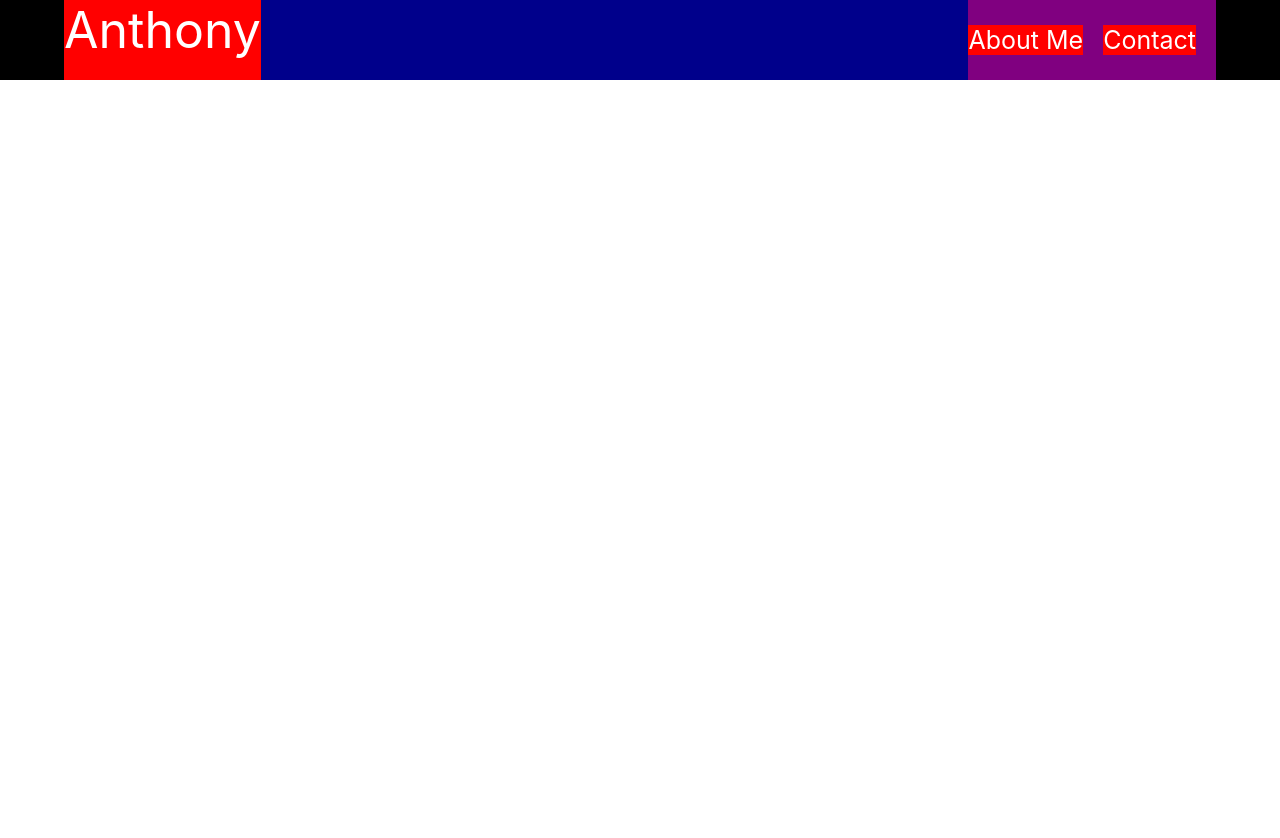
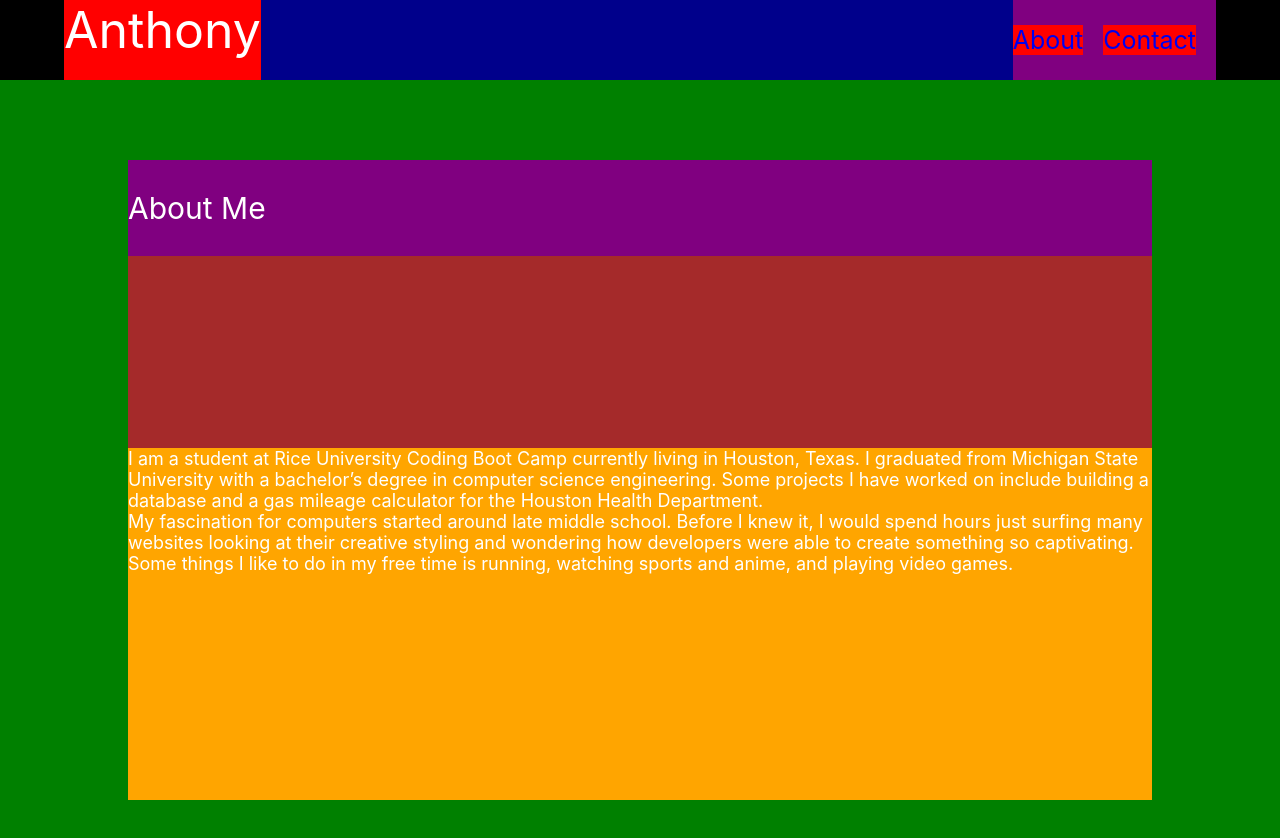
Before and after one commit to acromarti01/react-portfolio-repo, a React (Create React App) app: page / in a window 1280 px wide. Shown: the top 838 px of the page. Before the commit the page ends 800 px from the top, so only its background shows below. Built offline with nearby package versions, Linux system fonts and the light colour scheme.

Commit message:
updated Nav component

```diff
--- a/src/App.js
+++ b/src/App.js
@@ -1,28 +1,6 @@
 import React from "react";
-import { BrowserRouter, Routes, Route } from 'react-router-dom';
+import PortfolioContainer from "./components/PortfolioContainer";
 
-import Home from './pages/AboutMe';
-import Contact from './pages/Contact';
-import Nav from "./components/Nav";
-
-// App is our top-level main component that references other components
-function App() {
-  return (
-    <BrowserRouter>
-
-      <Nav />
-      <Routes>
-        {/* Define routes to render different page components at different paths */}
-        <Route path="/react-portfolio-repo" element={<Home />} />
-        <Route path="/react-portfolio-repo/contact" element={<Contact />} />
-
-      </Routes>
-
-
-    </BrowserRouter>
-
-
-  );
-}
+const App = () => <PortfolioContainer />;
 
 export default App;
--- a/src/components/Nav/index.js
+++ b/src/components/Nav/index.js
@@ -1,9 +1,9 @@
 import React from 'react';
-import { Link } from 'react-router-dom';
 import '../../styles/Nav.css';
 
-
-const Nav = () => {
+// Here we are using object destructuring assignment to pluck off our variables from the props object
+// We assign them to their own variable names
+export default function Nav({ currentPage, handlePageChange }) {
   return (
     <header>
       <div className="inner-header">
@@ -12,19 +12,83 @@
         </div>
         <div className="nav-container">
           <ul>
-            <li><Link className="links" to="/react-portfolio-repo">
-              <p>About Me</p>
-            </Link>
+            <li className="links">
+              <a
+                href="#about"
+                onClick={() => handlePageChange('AboutMe')}
+                className={currentPage === 'AboutMe' ? 'nav-link active' : 'nav-link'}
+              >
+                About
+              </a>
             </li>
-            <li><Link className="links" to="/react-portfolio-repo/contact">
-              <p>Contact</p>
-            </Link>
+            <li className="links">
+              <a
+                href="#contact"
+                onClick={() => handlePageChange('Contact')}
+                className={currentPage === 'Contact' ? 'nav-link active' : 'nav-link'}
+              >
+                Contact
+              </a>
             </li>
           </ul>
         </div>
       </div>
     </header>
   );
+
 }
 
-export default Nav;
+
+
+
+
+
+
+
+
+
+
+
+
+
+
+
+
+
+
+
+
+
+
+
+
+// import React from 'react';
+// import { Link } from 'react-router-dom';
+// import '../../styles/Nav.css';
+
+
+// const Nav = () => {
+//   return (
+//     <header>
+//       <div className="inner-header">
+//         <div className="logo-container">
+//           <p className="myName">Anthony</p>
+//         </div>
+//         <div className="nav-container">
+//           <ul>
+//             <li><Link className="links" to="/react-portfolio-repo">
+//               <p>About Me</p>
+//             </Link>
+//             </li>
+//             <li><Link className="links" to="/react-portfolio-repo/contact">
+//               <p>Contact</p>
+//             </Link>
+//             </li>
+//           </ul>
+//         </div>
+//       </div>
+//     </header>
+//   );
+// }
+
+// export default Nav;
--- /dev/null
+++ b/src/components/PortfolioContainer/index.js
@@ -0,0 +1,27 @@
+import React, { useState } from 'react';
+import Nav from '../Nav';
+import AboutMe from '../pages/AboutMe';
+import Contact from '../pages/Contact';
+
+export default function PortfolioContainer() {
+  const [currentPage, setCurrentPage] = useState('AboutMe');
+
+  const renderPage = () => {
+    if (currentPage === 'AboutMe') {
+      return <AboutMe />;
+    }
+    if (currentPage === 'Contact') {
+      return <Contact />;
+    }
+    return <AboutMe />
+  };
+
+  const handlePageChange = (page) => setCurrentPage(page);
+
+  return (
+    <div>
+      <Nav currentPage={currentPage} handlePageChange={handlePageChange} />
+      {renderPage()}
+    </div>
+  );
+}
--- a/src/components/AboutMe/index.js
+++ b/src/components/pages/AboutMe.js
@@ -1,8 +1,8 @@
 import React from 'react';
-import '../../styles/AboutMe.css';
+import '../../styles/AboutMe.css'
 
 
-const AboutMe = () => {
+export default function AboutMe() {
     return (
         <div className="main-container">
             <div className="inner-container">
@@ -31,5 +31,3 @@
         </div>
     );
 }
-
-export default AboutMe;
--- a/src/components/Contact/index.js
+++ b/src/components/pages/Contact.js
@@ -1,5 +1,5 @@
 import React, { useState } from 'react';
-import '../../styles/Contact.css';
+//import '../../styles/Contact.css';
 
 function ContactForm() {
     // Here we set two state variables for firstName and lastName using `useState`
@@ -7,13 +7,29 @@
     const [lastName, setLastName] = useState('');
     const [email, setEmail] = useState('');
     const [message, setMessage] = useState('');
+    const [status, setStatus] = useState('');
 
-    const handleInputChange = (e) => {
+    const handleEmailChange = (e) => {
+        // Getting the value and name of the input which triggered the change
+        const { value } = e.target;
+
+        // Ternary statement that will call either setFirstName or setLastName based on what field the user is typing in
+        return value === '' ? setStatus(value) : setStatus(value);
+    };
+
+    const handleNameChange = (e) => {
         // Getting the value and name of the input which triggered the change
         const { name, value } = e.target;
+        name === 'firstName' ? setFirstName(value) : setLastName(value)
+        value === '' ? setStatus() : setStatus("YES")
+
 
         // Ternary statement that will call either setFirstName or setLastName based on what field the user is typing in
-        return name === 'firstName' ? setFirstName(value) : setLastName(value);
+
+
+
+
+
     };
 
     const handleFormSubmit = (e) => {
@@ -36,22 +52,20 @@
                     <div className="name-container">
                         <p>Name</p>
                         <div className="nameInput-container">
-                            <div className="input-container">
+                            <div>
                                 <input
-                                    className="nameBox"
                                     value={firstName}
                                     name="firstName"
-                                    onChange={handleInputChange}
+                                    onChange={handleNameChange}
                                     type="text"
                                     placeholder="First Name"
                                 />
                             </div>
-                            <div className="input-container">
+                            <div>
                                 <input
-                                    className="nameBox"
                                     value={lastName}
                                     name="lastName"
-                                    onChange={handleInputChange}
+                                    onChange={handleNameChange}
                                     type="text"
                                     placeholder="Last Name"
                                 />
@@ -60,11 +74,11 @@
                     </div>
                     <div className="email-container">
                         <p>Email</p>
-                        <div className="input-container">
+                        <div>
                             <input
                                 value={email}
                                 name="email"
-                                onChange={handleInputChange}
+                                onChange={handleEmailChange}
                                 type="text"
                                 placeholder="Email Address"
                             />
@@ -72,18 +86,19 @@
                     </div>
                     <div className="message-container">
                         <p>Message</p>
-                        <div className="input-container">
+                        <div>
                             <input
                                 value={message}
                                 name="message"
-                                onChange={handleInputChange}
+
                                 type="text"
                             />
                         </div>
-
                     </div>
-
-
+                    <div className="status">
+                        <p>{status}</p>
+                        <p>Hello {firstName} {lastName}</p>
+                    </div>
                     <button type="button" onClick={handleFormSubmit}>
                         Submit
                     </button>
--- a/src/index.js
+++ b/src/index.js
@@ -3,6 +3,7 @@
 import './index.css';
 import App from './App';
 
+
 //import 'materialize-css/dist/css/materialize.min.css'
 
 
--- a/src/pages/AboutMe.js
+++ /dev/null
@@ -1,14 +0,0 @@
-import React from 'react';
-
-import AboutMe from '../components/AboutMe';
-
-
-const Home = () => {
-  return (
-    <div className="home-container">
-      <AboutMe />
-    </div>
-  );
-};
-
-export default Home;
--- a/src/pages/Contact.js
+++ /dev/null
@@ -1,12 +0,0 @@
-import React from 'react';
-
-import ContactForm from '../components/Contact';
-
-
-const Contact = () => {
-  return (
-    <ContactForm />
-  );
-};
-
-export default Contact;
```
Also changed, not shown: 1 other file (tests, documents, lock files or other folders).
